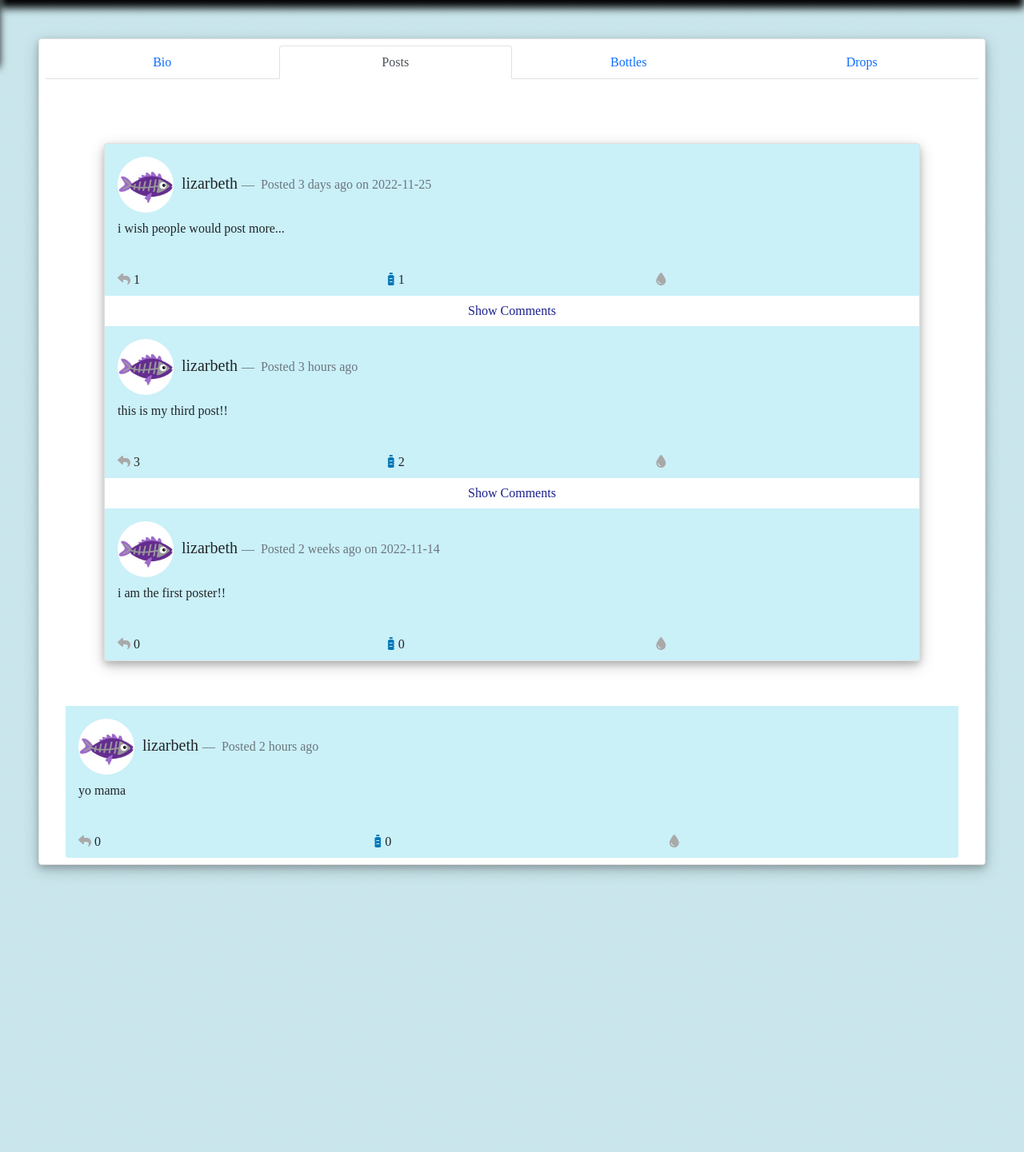
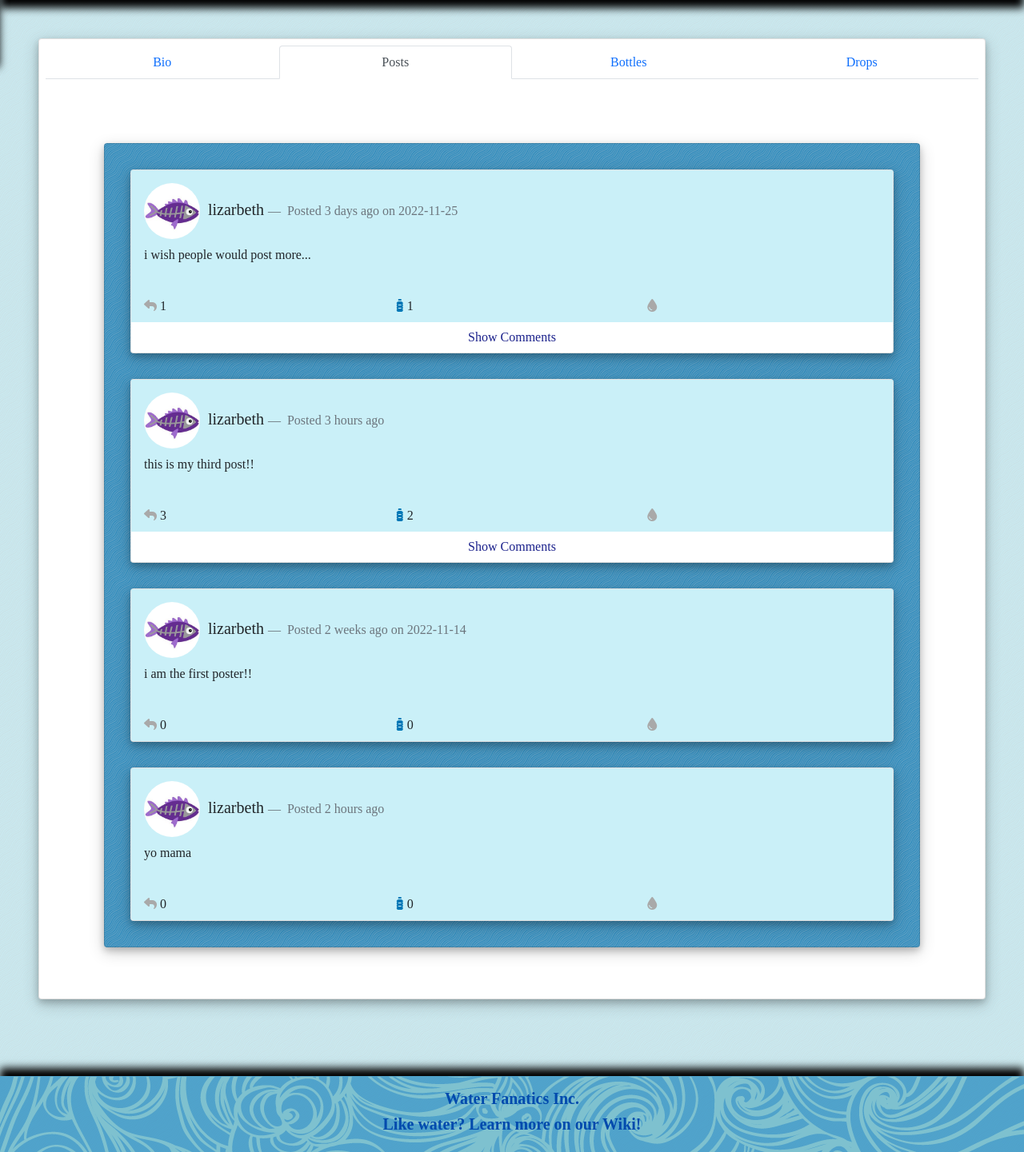
Before and after one commit to lizarbeth/p4, a PHP site: page /profile.php?username=lizarbeth in a window 1280 px wide, after a click on "Posts". Shown: the part 75-1516 px from the top of the page at 80% size. Run offline with PHP 8.4, Linux system fonts and the light colour scheme; a user stored in the database is signed in; data comes from the database, SQL or seed files in the repository; some libraries are stand-ins or nearby versions; some web fonts are replaced.

Commit message:
Update profile.php

```diff
--- a/profile.php
+++ b/profile.php
@@ -132,13 +132,13 @@ $comments = $commentData->fetch_assoc();
 
         <li class="nav-item">
             <button class="btn p-2" data-bs-toggle="tooltip" title="Trending">
-                    <a class="nav-link" href="#"><i class="fa-solid fa-arrow-trend-up fa-lg" id="titleicons"></i></a>
+                <a class="nav-link" href="construction.php"><i class="fa-solid fa-arrow-trend-up fa-lg" id="titleicons"></i></a>
             </button>
         </li>
 
         <li class="nav-item">
             <button class="btn p-2" data-bs-toggle="tooltip" title="News">
-                    <a class="nav-link" href="#"><i class="fa-regular fa-newspaper fa-lg" id="titleicons"></i></a>
+                <a class="nav-link" href="construction.php"><i class="fa-regular fa-newspaper fa-lg" id="titleicons"></i></a>
             </button>
         </li>
 
@@ -204,7 +204,7 @@ $comments = $commentData->fetch_assoc();
             <!-- The user's comments go here -->
             <div class="container-fluid p-5 ">
 
-                <div class="card my-2 d-flex justify-content-center">
+                <div class="card card-body my-2 d-flex justify-content-center" id="dashcard">
 
                     <?php foreach($postDetails as $row){
                         $postedDate = $row['date'];
@@ -243,6 +243,7 @@ $comments = $commentData->fetch_assoc();
                         }
                         ?>
 
+                        <div class="card m-3 d-flex justify-content-center">
                             <div class="card-body">
                                 <h5 class="card-title"><img src=<?php echo $row['pic'];?> class="profilepic" alt=profile pic></img><?=$row['user'];?> <span class="fs-6 blockquote-footer my-1"> <?php echo $message;?></span></h5>
                                 <p><?php echo $row['postText']; ?></p>
@@ -255,8 +256,14 @@ $comments = $commentData->fetch_assoc();
                                     <div class="col"><span id="dropleticonlisten"><i class="fa-solid fa-droplet colorone" id="dropleticonin"></i></span></div>
                                 </div>
                             </div>
+
                             <?php if($commentCount > 0){ ?>
                                 <button class="btn collapsed" type="button" data-bs-toggle="collapse" data-bs-target=".multi-collapse<?=$postID?>" aria-expanded="false">Show Comments</button>
+
+                            <?php   } ?>
+                        </div>
+
+
 
                             <!-- print out comments -->
                             <div class="multi-collapse<?=$postID?> collapse" style="display:block;">
@@ -307,7 +314,7 @@ $comments = $commentData->fetch_assoc();
                                     </div>
                                 </div>
                             <?php   } ?>
-                                <?php   } ?>
+
 
 
                         </div>
@@ -322,7 +329,7 @@ $comments = $commentData->fetch_assoc();
 
                 <!-- Template for liked comments-->
 
-                    <div class="card my-2 d-flex justify-content-center">
+                <div class="card card-body my-2 d-flex justify-content-center" id="dashcard">
                     <?php foreach($likedPosts as $row){
                         $postedDate = $row['date'];
                         $postID = $row['postID'];
@@ -362,12 +369,12 @@ $comments = $commentData->fetch_assoc();
 
                         ?>
 
+
+                            <div class="card m-3 d-flex justify-content-center">
                                 <div class="card-body">
                                     <h5 class="card-title"><img src=<?php echo $row['pic'];?> class="profilepic" alt=profile pic></img><?=$row['user'];?><span class="fs-6 blockquote-footer my-1"> <?php echo $message;?></span></h5>
                                     <p><?php echo $row['postText']; ?></p>
                                 </div>
-
-
 
                                 <div class="card-footer border-top-0">
                                     <div class="row">
@@ -379,6 +386,13 @@ $comments = $commentData->fetch_assoc();
                                 <?php if($commentCount > 0){ ?>
                                     <!-- display the comments on the liked posts -->
                                     <button class="btn collapsed" type="button" data-bs-toggle="collapse" data-bs-target=".multi-collapse<?=$postID?>" aria-expanded="false">Show Comments</button>
+
+
+                                <?php } ?>
+                            </div>
+
+
+
                             <!-- print out comments -->
                             <div class="multi-collapse<?=$postID?> collapse" style="display:block;">
                             <div class="multi-collapse<?=$postID?> collapse">
@@ -415,7 +429,7 @@ $comments = $commentData->fetch_assoc();
                                     $weeks = round($days / 7);
                                     if($weeks == 1){ $message = "Posted " . $weeks . " week ago on " . $postedDate;
                                     } else { $message = "Posted ". $weeks . " weeks ago on " . $postedDate; }
-                                        } ?> <?php
+                                }
                                 $commenter = $row2['commenter'];
                                 $commentText = $row2['commentText']; ?>
                                 <div class="card d-flex justify-content-center ms-5 mt-2 mb-3">
@@ -429,7 +443,7 @@ $comments = $commentData->fetch_assoc();
                                 </div>
 
                             <?php   } ?>
-                        <?php } ?>
+
                             </div>
                             </div>
                     <?php } ?>
```
Lines whose indentation alone changed are shown as unchanged.
